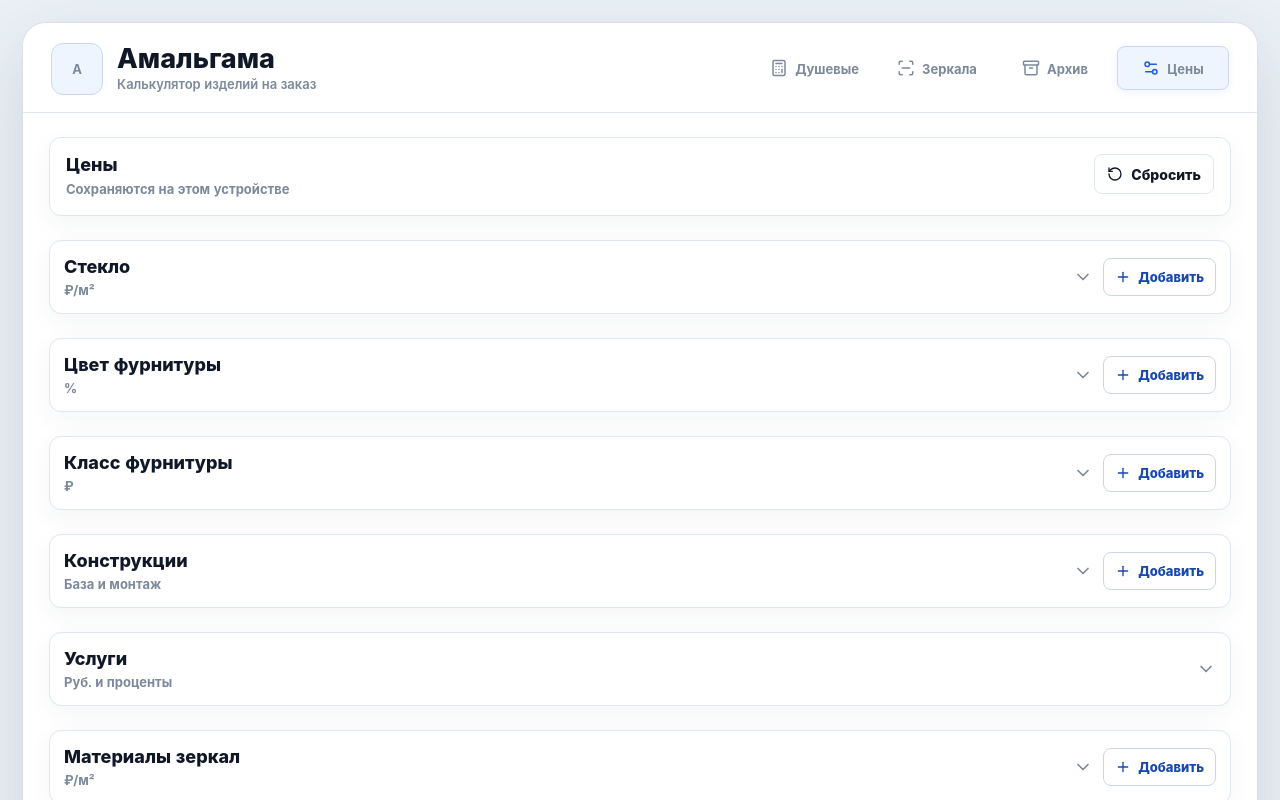
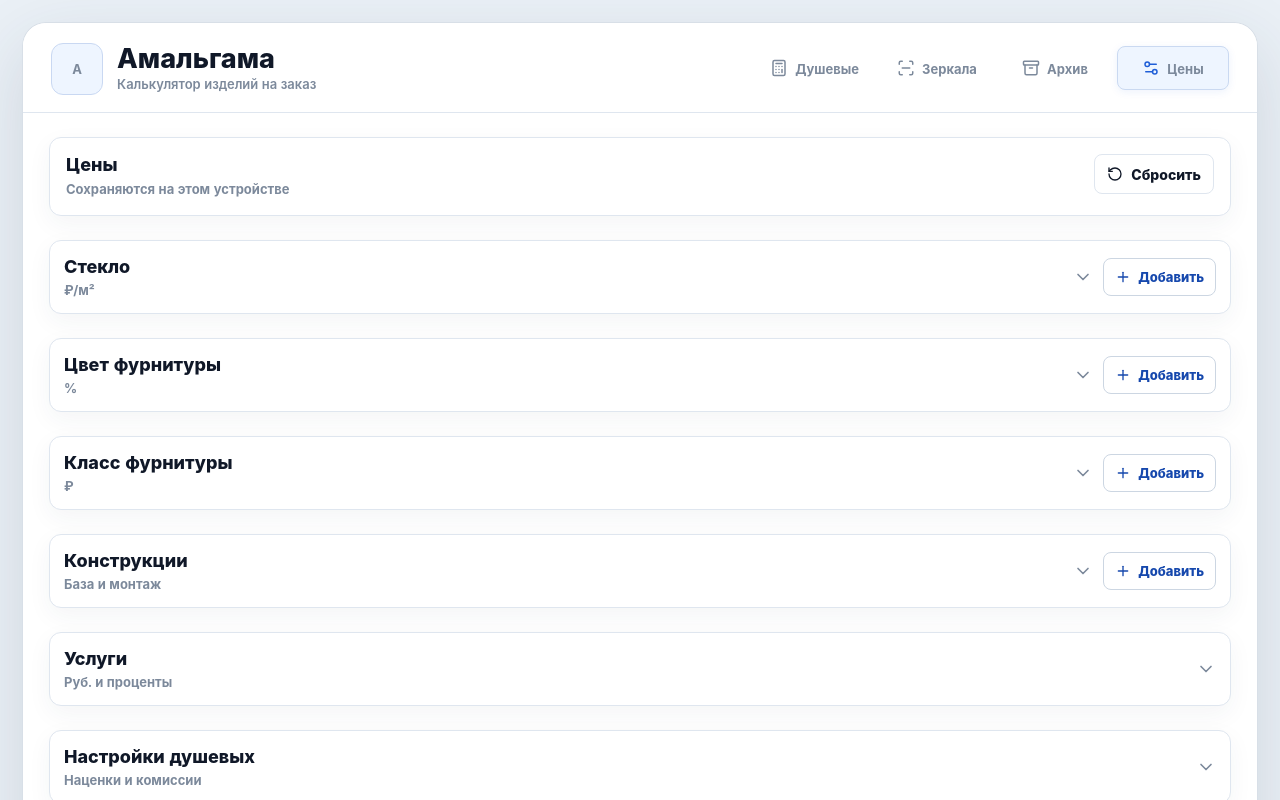
Before and after one commit to Maxim-hub2020/calc-dush, a React (Vite) app: page / in a window 1280 px wide. Both pictures are taken after a click on the button "Цены". Shown: the top 800 px of the page. Built offline with nearby package versions, Linux system fonts and the light colour scheme.

Commit message:
Add shower pricing markups

```diff
--- a/src/App.tsx
+++ b/src/App.tsx
@@ -2041,6 +2041,7 @@ type PriceSectionId =
   | 'hardwareClass'
   | 'constructions'
   | 'services'
+  | 'showerSettings'
   | 'mirrorMaterials'
   | 'mirrorServices'
   | 'mirrorSettings'
@@ -2276,8 +2277,6 @@ function PricesScreen({ catalog, mirrorCatalog, onCatalog, onMirrorCatalog, onRe
           <div className="price-list price-accordion-body" id="price-services">
             <ServiceRow label="Доставка по городу" value={catalog.services.deliveryBase} onChange={(value) => updateService('deliveryBase', value)} />
             <ServiceRow label="За городом, ₽/км" value={catalog.services.deliveryKmRate} onChange={(value) => updateService('deliveryKmRate', value)} />
-            <ServiceRow label="Скидка по умолчанию, %" value={catalog.services.discountPercent} onChange={(value) => updateService('discountPercent', value)} />
-            <ServiceRow label="Дизайнер, %" value={catalog.services.designerPercent} onChange={(value) => updateService('designerPercent', value)} />
             <ServiceRow
               label="Высота +%, после"
               value={catalog.services.heightSurchargeAfter}
@@ -2288,6 +2287,24 @@ function PricesScreen({ catalog, mirrorCatalog, onCatalog, onMirrorCatalog, onRe
               value={catalog.services.heightSurchargePercent}
               onChange={(value) => updateService('heightSurchargePercent', value)}
             />
+          </div>
+        ) : null}
+      </section>
+
+      <section className={openSection === 'showerSettings' ? 'section-block price-accordion is-open' : 'section-block price-accordion'}>
+        <PriceAccordionHeader
+          controlsId="price-shower-settings"
+          isOpen={openSection === 'showerSettings'}
+          meta="Наценки и комиссии"
+          title="Настройки душевых"
+          onToggle={() => toggleSection('showerSettings')}
+        />
+        {openSection === 'showerSettings' ? (
+          <div className="price-list price-accordion-body" id="price-shower-settings">
+            <ServiceRow label="Наценка на изделие, %" value={catalog.services.productMarkupPercent} onChange={(value) => updateService('productMarkupPercent', value)} />
+            <ServiceRow label="Наценка на фурнитуру, %" value={catalog.services.hardwareMarkupPercent} onChange={(value) => updateService('hardwareMarkupPercent', value)} />
+            <ServiceRow label="Дизайнер, %" value={catalog.services.designerPercent} onChange={(value) => updateService('designerPercent', value)} />
+            <ServiceRow label="Скидка по умолчанию, %" value={catalog.services.discountPercent} onChange={(value) => updateService('discountPercent', value)} />
           </div>
         ) : null}
       </section>
--- a/src/calculator.ts
+++ b/src/calculator.ts
@@ -231,8 +231,12 @@ export const calculateQuote = (catalog: PricingCatalog, form: CalculatorForm): C
   const hasSurcharge = height > catalog.services.heightSurchargeAfter
   const surchargeFactor = hasSurcharge ? 1 + catalog.services.heightSurchargePercent / 100 : 1
   const applySurcharge = (value: number) => roundToTen(value * surchargeFactor)
+  const productMarkupFactor = 1 + Math.max(0, Number(catalog.services.productMarkupPercent) || 0) / 100
+  const hardwareMarkupFactor = 1 + Math.max(0, Number(catalog.services.hardwareMarkupPercent) || 0) / 100
 
-  const baseProduct = Object.keys(errors).length > 0 ? 0 : ceilToTen(glassPrice + hardwarePrice) + construction.basePrice
+  const baseProduct = Object.keys(errors).length > 0
+    ? 0
+    : ceilToTen((glassPrice + construction.basePrice) * productMarkupFactor + hardwarePrice * hardwareMarkupFactor)
   const baseProductWithSurcharge = applySurcharge(baseProduct)
   const baseInstallation = form.installation ? construction.installationPrice : 0
   const deliveryBase =
--- a/src/pricing.ts
+++ b/src/pricing.ts
@@ -27,6 +27,8 @@ export type PriceOption = {
 export type ServicePrices = {
   deliveryBase: number
   deliveryKmRate: number
+  productMarkupPercent: number
+  hardwareMarkupPercent: number
   discountPercent: number
   designerPercent: number
   heightSurchargeAfter: number
@@ -236,6 +238,8 @@ export const defaultCatalog: PricingCatalog = {
   services: {
     deliveryBase: 1500,
     deliveryKmRate: 50,
+    productMarkupPercent: 0,
+    hardwareMarkupPercent: 0,
     discountPercent: 5,
     designerPercent: 10,
     heightSurchargeAfter: 2200,
```
